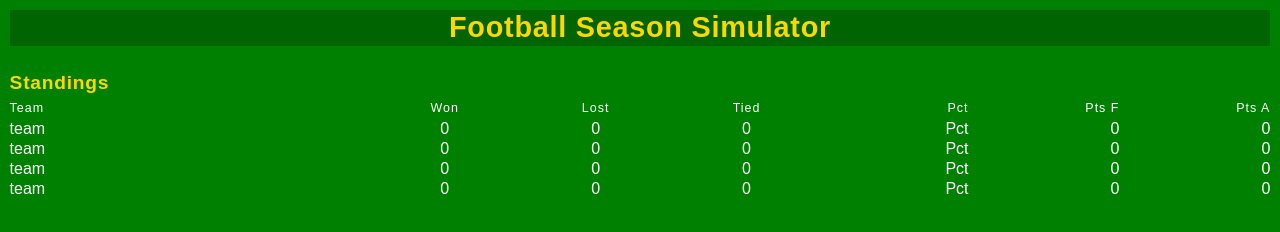
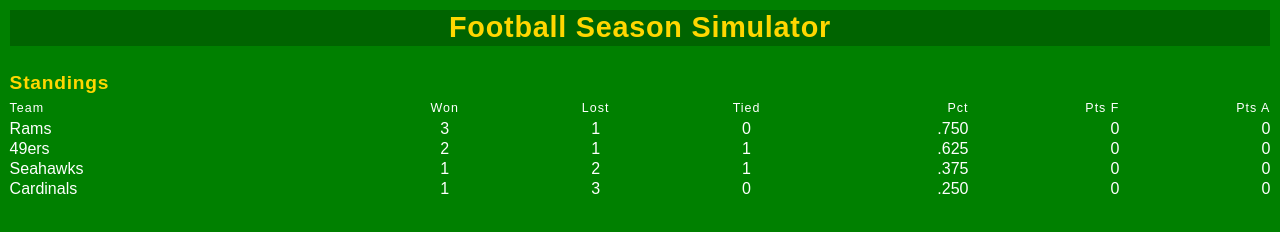
Before and after one commit to napalmtango/football-season-simulator, a plain HTML site: page league.html in a window 1280 px wide. Drawn offline with nearby package versions, Linux system fonts and the light colour scheme; a web font is replaced by a local one.

Commit message:
league.js now populates standings

```diff
--- a/league.html
+++ b/league.html
@@ -51,6 +51,8 @@
     <div id="ptsfor3" class="right">0</div>
     <div id="ptsag3" class="right">0</div>
 
+
+<script src="https://code.jquery.com/jquery-3.6.0.min.js"></script>
 <script src="league.js"></script>
 </body>
 </html>
--- a/league.js
+++ b/league.js
@@ -3,4 +3,33 @@ const league = [{team: "Rams", record: [3, 1, 0, 100, 70]},
                 {team: "Seahawks", record: [1, 2, 1, 80, 90]},
                 {team: "Cardinals", record: [1, 3, 0, 70, 100]}];
 
-console.table(league);
+let pct;
+
+function percent( w, l, t ) {
+  let gamesPlayed = w + l + t;
+  if (gamesPlayed === 0){gamesPlayed = 1}
+  let t2 = t/2;
+  w = w + t2;
+  let tempPct = w/gamesPlayed;
+  pct = tempPct.toFixed(3);
+  if (pct < 1) {
+    pct = pct.toString();
+    pct = pct.replace("0", "");
+    };
+}
+
+for (let t = 0; t < 4; t++) {
+  percent(league[t].record[0], league[t].record[1], league[t].record[2]);
+  $(`#name${t}`).html(league[t].team);
+  $(`#won${t}`).html(league[t].record[0]);
+  $(`#lost${t}`).html(league[t].record[1]);
+  $(`#tied${t}`).html(league[t].record[2]);
+  $(`#pct${t}`).html(pct);
+
+}
+console.log(league[0].team);
+console.log(league[0].record[0]);
+console.log(league[0].record[1]);
+console.log(league[0].record[2]);
+console.log(pct);
+// console.table(league);
```
